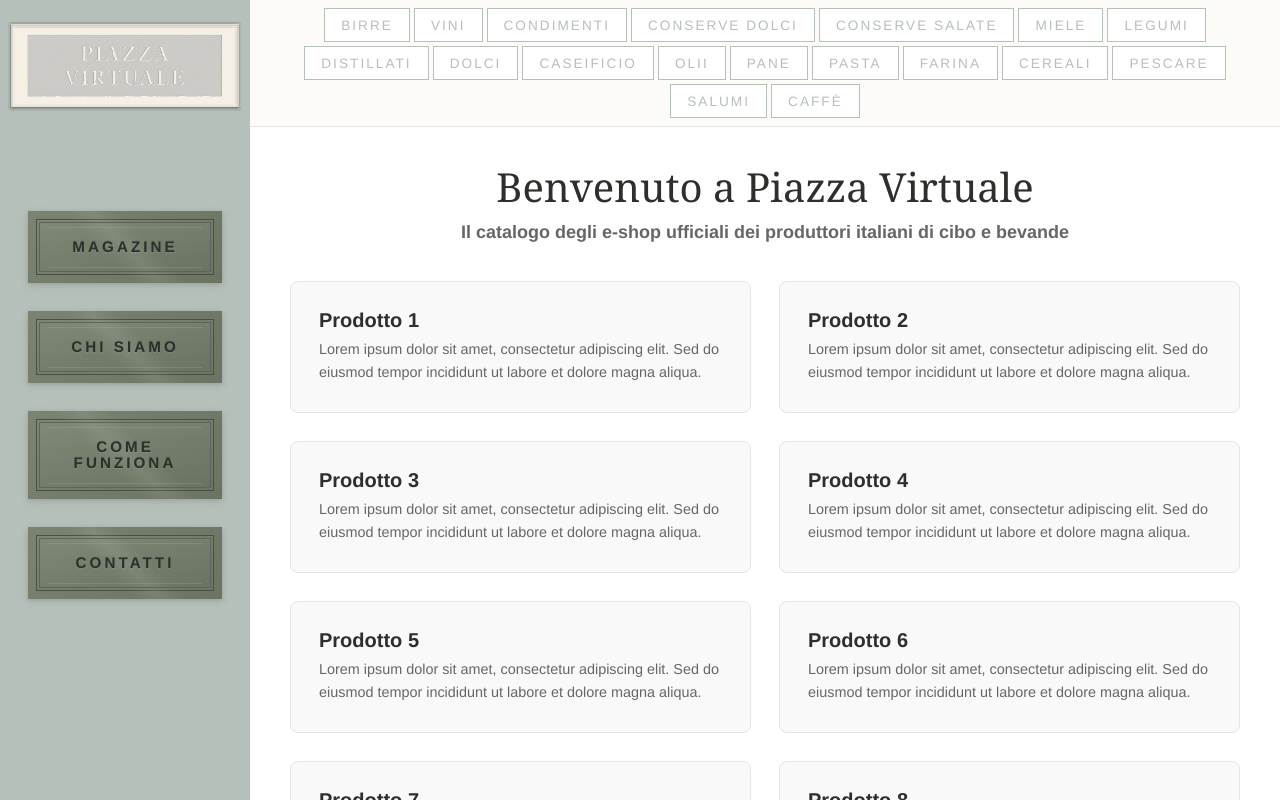
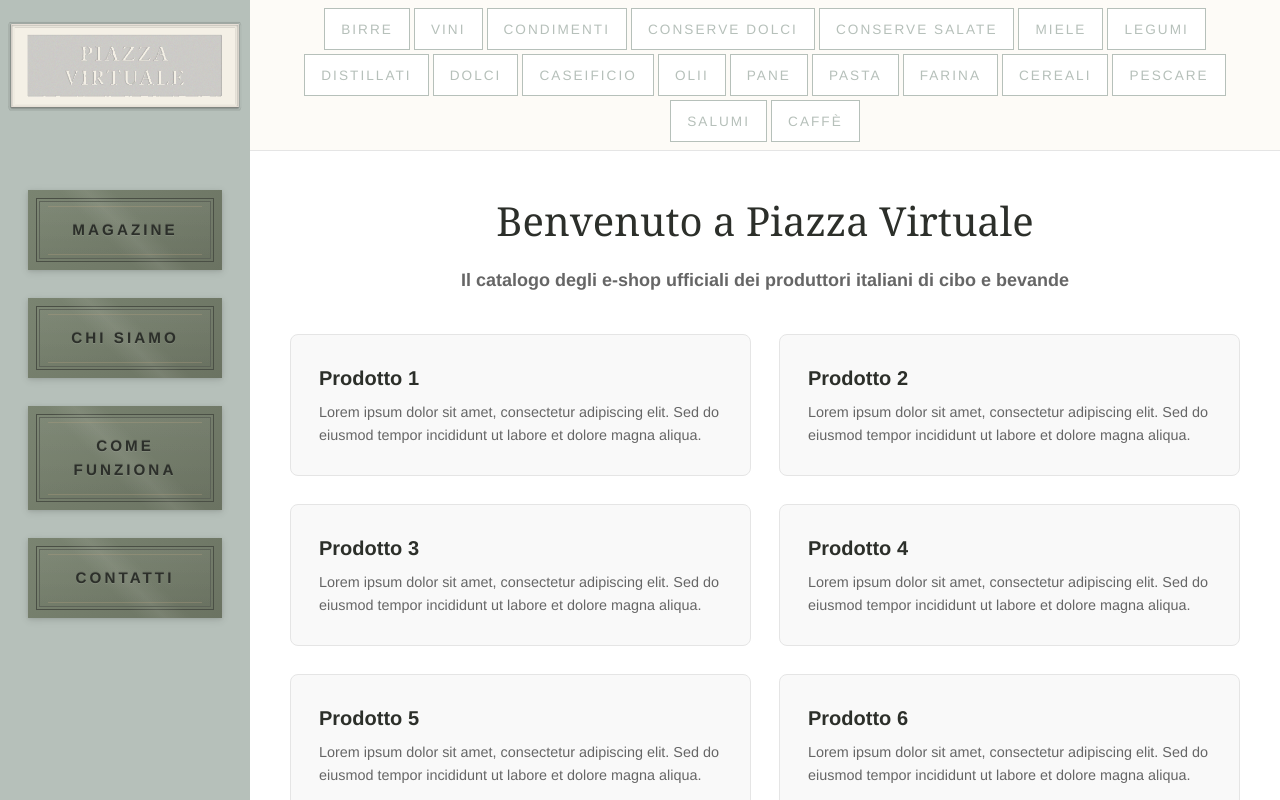
Before and after one commit to dersaei/piazza-virtuale, a Next.js app: page / in a window 1280 px wide. Shown: the top 800 px of the page. Built offline with nearby package versions, Linux system fonts and the light colour scheme.

Commit message:
małe zmiany

```diff
--- a/styles/HomePage.module.css
+++ b/styles/HomePage.module.css
@@ -22,7 +22,7 @@
 
 .heroSection h2 {
   font-size: 1.125rem;
-  color: #666;
+  color: var(--text-secondary);
   font-family: var(--font-sans);
   text-wrap: balance;
 }
@@ -38,10 +38,10 @@
 }
 
 .contentCard {
-  background: #f9f9f9;
+  background: var(--card-bg);
   padding: var(--space-lg);
   border-radius: 8px;
-  border: 1px solid #e5e5e5;
+  border: 1px solid var(--border-light);
   transition: transform 0.2s ease, box-shadow 0.2s ease;
 }
 
--- a/styles/HorizontalHeader.module.css
+++ b/styles/HorizontalHeader.module.css
@@ -34,6 +34,7 @@
 .categoryButton {
   display: block;
   text-align: center;
+  text-decoration: none;
   background: white;
   border: 1.5px solid var(--vertical-header-bg);
   padding: var(--space-sm) var(--space-md);
--- a/styles/VerticalHeader.module.css
+++ b/styles/VerticalHeader.module.css
@@ -19,7 +19,6 @@
   justify-content: center;
   align-items: center;
   margin-top: var(--space-md);
-  margin-bottom: var(--space-lg);
   padding-left: var(--space-sm);
   padding-right: var(--space-sm);
   position: relative;
--- a/styles/globals.css
+++ b/styles/globals.css
@@ -30,6 +30,11 @@
   --font-serif: "Georgia", "Times New Roman", serif;
   --font-sans: "Helvetica Neue", "Arial", sans-serif;
   --font-futura: "Futura", "Helvetica Neue", sans-serif;
+
+  /* różne */
+  --text-secondary: #666;
+  --card-bg: #f9f9f9;
+  --border-light: #e5e5e5;
 }
 
 /* Layout Structure */
--- a/styles/reset.css
+++ b/styles/reset.css
@@ -4,7 +4,8 @@ html {
   -webkit-font-smoothing: antialiased;
   -moz-osx-font-smoothing: grayscale;
   text-rendering: optimizeLegibility;
-  scroll-behavior: smooth;
+  visibility: visible;
+  opacity: 1;
 }
 
 *,
@@ -89,7 +90,6 @@ video {
   outline: 0;
   font-size: 100%;
   vertical-align: baseline;
-  background: transparent;
 }
 
 /* HTML5 display-role reset */
@@ -109,9 +109,9 @@ section {
 
 /* Body defaults */
 body {
-  line-height: 1;
-  color: #000;
-  background: #fff;
+  line-height: 1.5;
+  -webkit-text-size-adjust: 100%;
+  text-size-adjust: 100%;
 }
 
 /* List styles */
@@ -142,11 +142,14 @@ a {
   vertical-align: baseline;
   background: transparent;
   text-decoration: none;
-  color: inherit;
 }
 
 a:hover,
 a:focus {
+  outline: none;
+}
+
+a[data-nextjs-scroll-focus-boundary] {
   outline: none;
 }
 
@@ -228,14 +231,17 @@ h4,
 h5,
 h6,
 p {
-  text-wrap: balance;
+  overflow-wrap: break-word;
 }
 
 /* Image optimization */
 img {
   max-width: 100%;
   height: auto;
-  display: block;
+}
+
+img[style*="object-fit"] {
+  object-fit: var(--object-fit);
 }
 
 /* Utility classes */
```
Also changed, not shown: docker-compose.dev.yml (added, +21 -0 lines), 1 other file (tests, documents, lock files or other folders).
